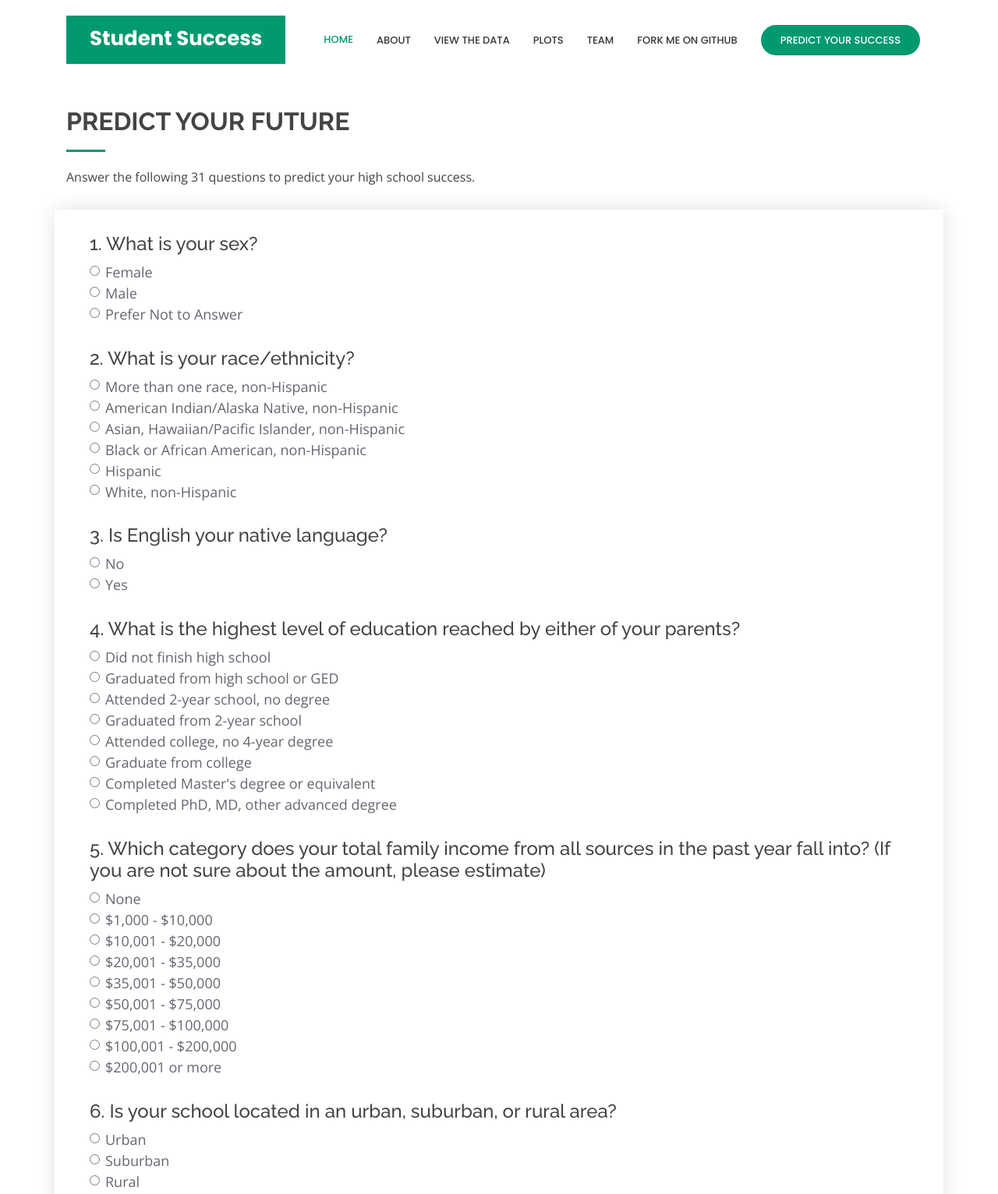
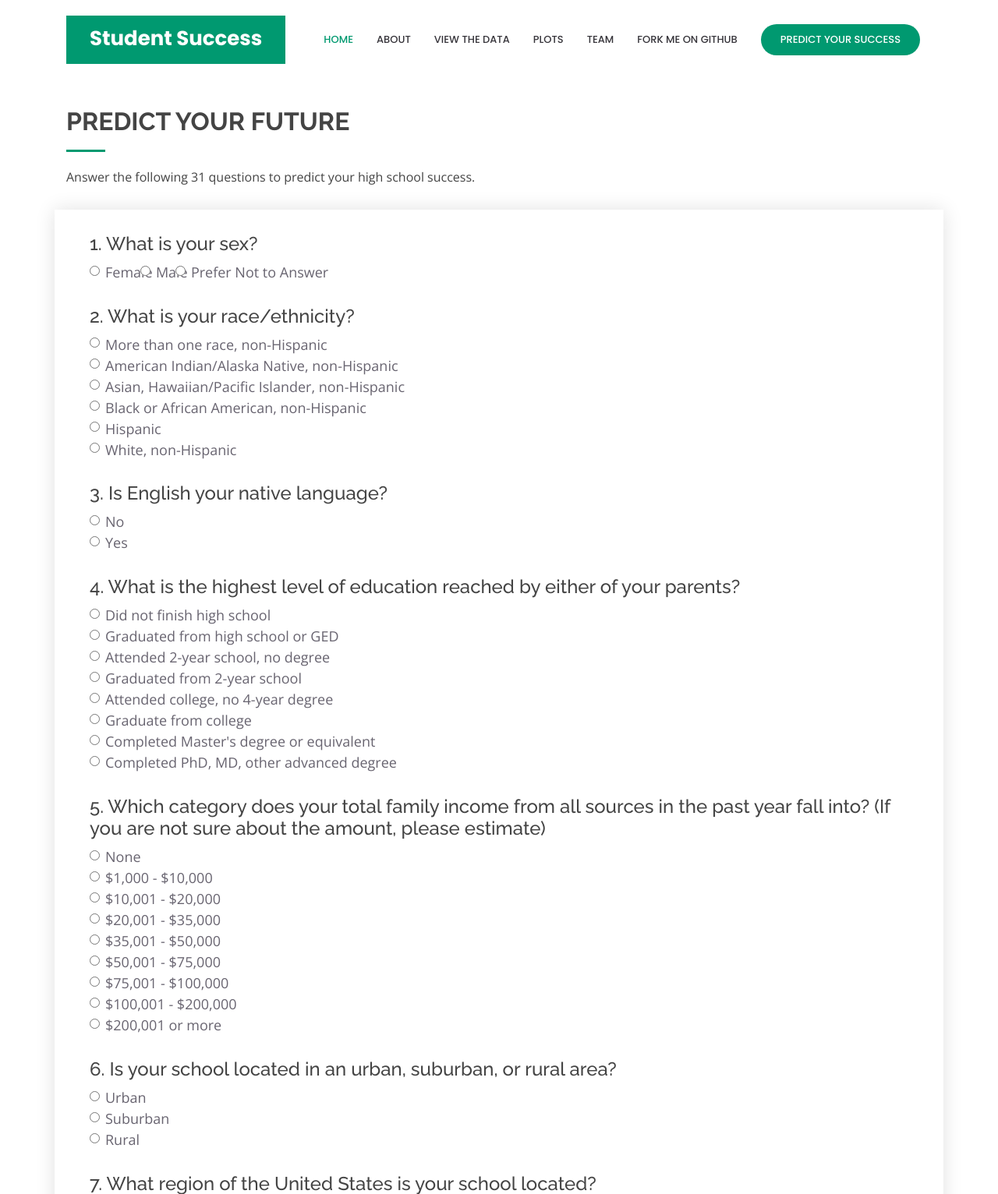
Before and after one commit to ybacoder/project-3, a Python web app: template templates/form.html in a window 1280 px wide. Shown: the top 1532 px of the page at 78% size. Run offline with Jinja, Linux system fonts and the light colour scheme; the template is opened without the code that fills it, so the values that code supplies are empty; some libraries are stand-ins or nearby versions.

Commit message:
form update

```diff
--- a/templates/form.html
+++ b/templates/form.html
@@ -82,12 +82,12 @@
                       <div class="form-check">
                         <input name="BYSEX" id="BYSEX_0" type="radio" required="required" class="form-check-input" value="2">
                         <label for="BYSEX_0" class="form-check-label">Female</label>
-                      </div>
-                      <div class="form-check">
+
+
                         <input name="BYSEX" id="BYSEX_1" type="radio" required="required" class="form-check-input" value="1">
                         <label for="BYSEX_1" class="form-check-label">Male</label>
-                      </div>
-                      <div class="form-check">
+
+
                         <input name="BYSEX" id="BYSEX_2" type="radio" required="required" class="form-check-input" value="-8">
                         <label for="BYSEX_2" class="form-check-label">Prefer Not to Answer</label>
                       </div>
```
